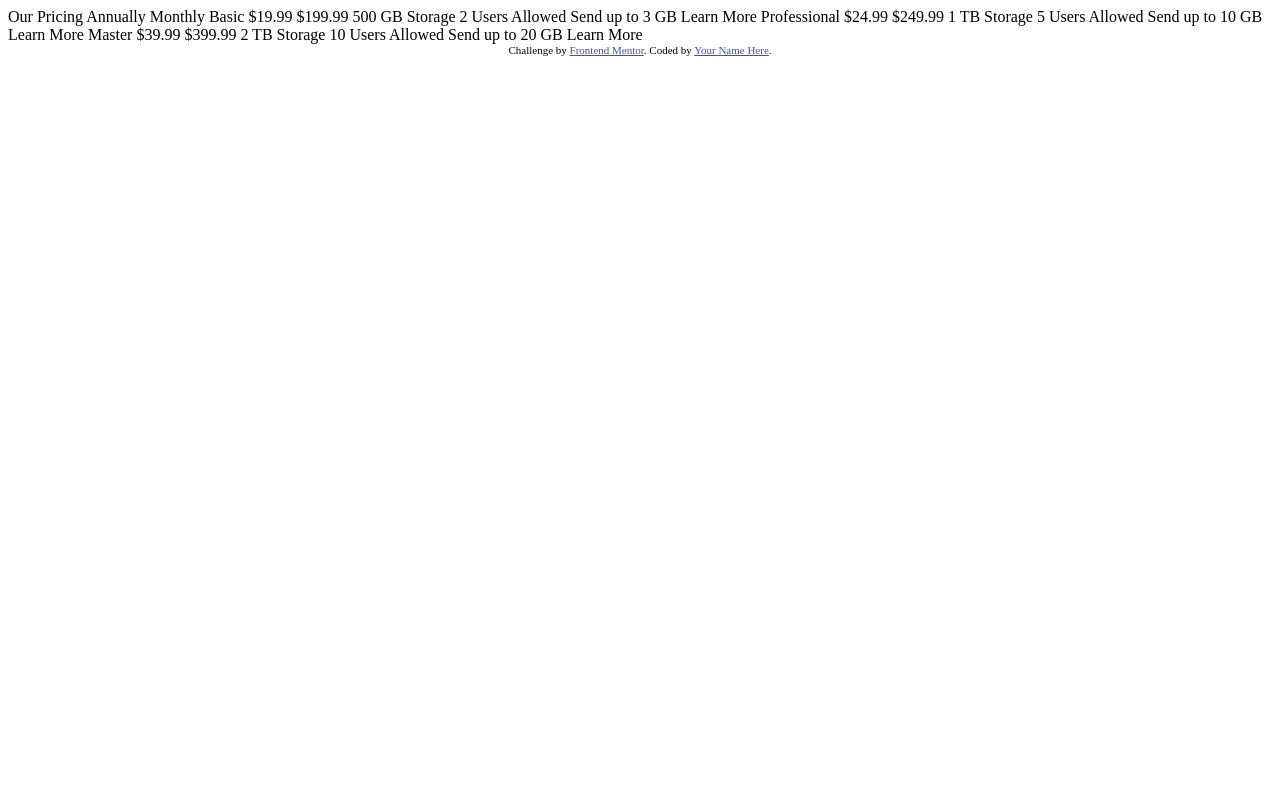
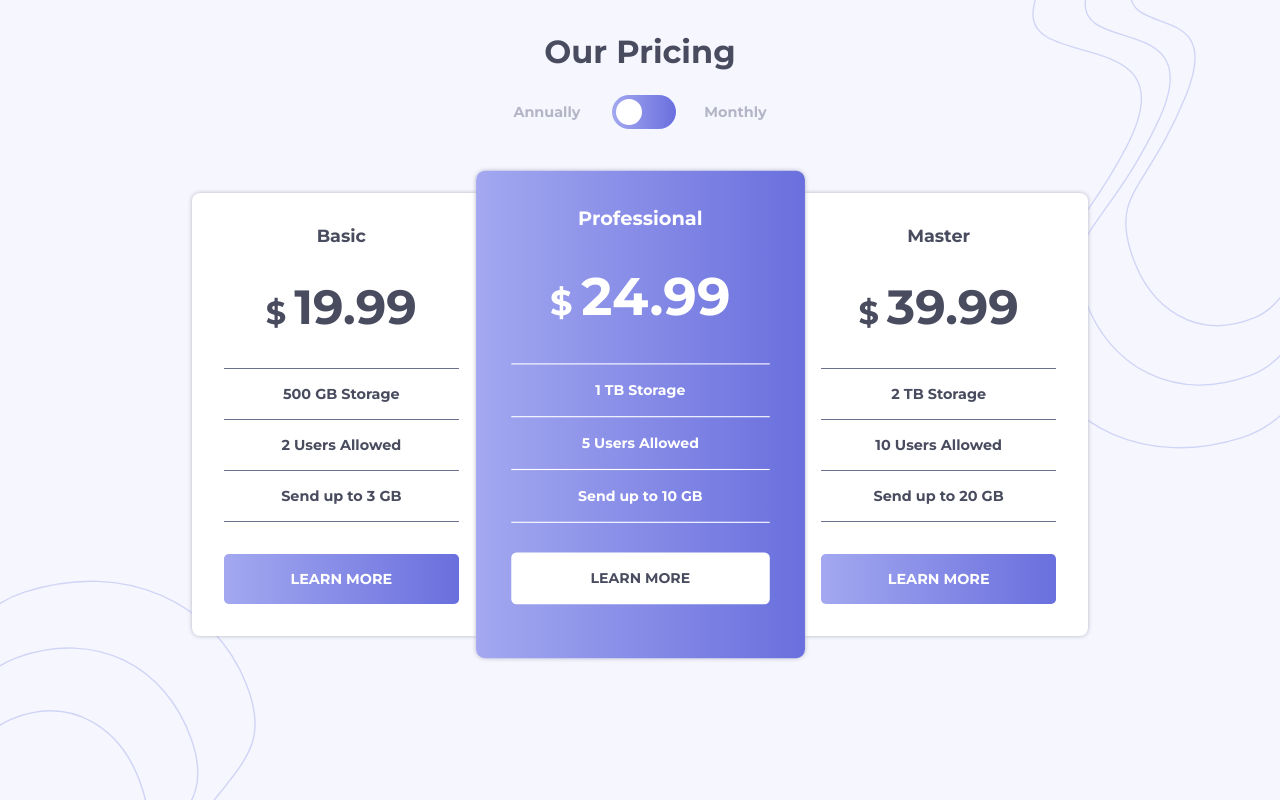
Before and after one commit to lifeoncode/pricing-component, a plain HTML site: page index.html in a window 1280 px wide. Drawn offline with Linux system fonts and the light colour scheme.

Commit message:
initial commit

```diff
--- a/index.html
+++ b/index.html
@@ -2,51 +2,75 @@
 <html lang="en">
 <head>
   <meta charset="UTF-8">
-  <meta name="viewport" content="width=device-width, initial-scale=1.0"> <!-- displays site properly based on user's device -->
-
+  <meta name="viewport" content="width=device-width, initial-scale=1.0">
   <link rel="icon" type="image/png" sizes="32x32" href="./images/favicon-32x32.png">
-
-  <title>Frontend Mentor | [Challenge Name Here]</title>
-
-  <!-- Feel free to remove these styles or customise in your own stylesheet 👍 -->
-  <style>
-    .attribution { font-size: 11px; text-align: center; }
-    .attribution a { color: hsl(228, 45%, 44%); }
-  </style>
+  <link rel="stylesheet" href="./style.css">
+  <title>Frontend Mentor | Pricing Component With Toggle</title>
 </head>
 <body>
 
-  Our Pricing
-  Annually
-  Monthly
+  <img src="./images/bg-top.svg" class="top_bg" alt="">
+  <img src="./images/bg-bottom.svg" class="bottom_bg" alt="">
 
-  Basic
-  &dollar;19.99
-  &dollar;199.99
-  500 GB Storage
-  2 Users Allowed
-  Send up to 3 GB
-  Learn More
+  <header>
+    <h1>Our Pricing</h1>
+    <div class="toggle_div">
+      <span>Annually</span>
 
-  Professional
-  &dollar;24.99
-  &dollar;249.99
-  1 TB Storage
-  5 Users Allowed
-  Send up to 10 GB
-  Learn More
+      <!-- Rounded switch -->
+      <label class="switch">
+        <input type="checkbox">
+        <span class="slider round"></span>
+      </label>
 
-  Master
-  &dollar;39.99
-  &dollar;399.99
-  2 TB Storage
-  10 Users Allowed
-  Send up to 20 GB
-  Learn More
+      <span>Monthly</span>
+    </div>
+  </header>
 
-  <div class="attribution">
-    Challenge by <a href="https://www.frontendmentor.io?ref=challenge" target="_blank">Frontend Mentor</a>.
-    Coded by <a href="#">Your Name Here</a>.
-  </div>
+
+
+  <main>
+
+    <div class="main_inner">
+
+      <div class="basic">
+        <p>Basic</p>
+        <h2><span>&dollar;</span>19.99</h2>
+        <ul>
+          <li class="first">500 GB Storage</li>
+          <li>2 Users Allowed</li>
+          <li>Send up to 3 GB</li>
+        </ul>
+        <a href="#">LEARN MORE</a>
+      </div>
+
+      <div class="pro">
+        <p>Professional</p>
+        <h2><span>&dollar;</span>24.99</h2>
+        <ul>
+          <li class="first">1 TB Storage</li>
+          <li>5 Users Allowed</li>
+          <li>Send up to 10 GB</li>
+        </ul>
+        <a href="#">LEARN MORE</a>
+      </div>
+
+      <div class="master">
+        <p>Master</p>
+        <h2><span>&dollar;</span>39.99</h2>
+        <ul>
+          <li class="first">2 TB Storage</li>
+          <li>10 Users Allowed</li>
+          <li>Send up to 20 GB</li>
+        </ul>
+        <a href="#">LEARN MORE</a>
+      </div>
+
+    </div>
+
+  </main>
+
+
+
 </body>
 </html>
--- a/style.css
+++ b/style.css
@@ -0,0 +1,319 @@
+@import url('https://fonts.googleapis.com/css2?family=Montserrat:wght@700&display=swap');
+
+
+*, *::after{
+    margin: 0;
+    padding: 0;
+    box-sizing: border-box;
+}
+
+
+
+:root{
+    /* --primary: linear-gradient(to right, hsl(236, 72%, 79%), hsl(237, 63%, 64%)); */
+    --light-gray-blue: hsl(240, 78%, 98%);
+    --dark-gray-blue: hsl(232, 13%, 33%);
+    --grayish-blue: hsl(234, 14%, 74%);
+    --gray-blue: hsl(233, 13%, 49%);
+}
+
+img{
+    width: 100%;
+    height: auto;
+    display: block;
+}
+
+
+
+body{
+    background-color: var(--light-gray-blue);
+    font-family: 'Montserrat', sans-serif;
+    height: 100vh;
+    overflow: hidden;
+    text-align: center;
+    position: relative;
+}
+
+.top_bg{
+    position: absolute;
+    top: 0;
+    right: 0;
+    width: 20%;
+    z-index: 1;
+}
+
+.bottom_bg{
+    position: absolute;
+    bottom: 0;
+    left: 0;
+    width: 20%;
+    z-index: 1;
+}
+
+
+header{
+    padding: 2rem 0 0 0;
+    position: relative;
+    z-index: 2;
+}
+
+header h1{
+    font-size: 2rem;
+    color: var(--dark-gray-blue);
+    margin-bottom: 1.5rem;
+}
+
+.toggle_div{
+    display: flex;
+    justify-content: center;
+    align-items: center;
+}
+
+.toggle_div span{
+    color: var(--grayish-blue);
+    padding: 0 2rem;
+    font-size: 0.9rem;
+}
+
+ul{
+    list-style: none;
+}
+
+li{
+    padding: 1rem 0;
+    border-bottom: 1px solid var(--gray-blue);
+    font-size: 0.9rem;
+}
+.pro li{
+    border-bottom: 1px solid #fff;
+}
+
+p{
+    font-size: 1.1rem;
+}
+
+.first{
+    border-top: 1px solid var(--gray-blue);
+}
+.pro .first{
+    border-top: 1px solid #fff;
+}
+
+
+a{
+    display: inline-block;
+    margin-top: 2rem;
+    text-decoration: none;
+    font-size: 0.9rem;
+    padding: 1rem;
+    width: 100%;
+    border-radius: 0.3rem;
+    transition: all 0.3s ease;
+}
+a:hover{
+    transform: scale(1.1);
+}
+
+.basic a,
+.master a{
+    background: linear-gradient(to right, hsl(236, 72%, 79%), hsl(237, 63%, 64%));
+    color: #fff;
+}
+
+.pro a{
+    background-color: #fff;
+    color: var(--dark-gray-blue);
+}
+
+
+
+/* The switch - the box around the slider */
+.switch {
+    position: relative;
+    display: inline-block;
+    width: 60px;
+    height: 34px;
+}
+
+/* Hide default HTML checkbox */
+.switch input {
+    opacity: 0;
+    width: 0;
+    height: 0;
+}
+
+/* The slider */
+.slider {
+    position: absolute;
+    cursor: pointer;
+    top: 0;
+    left: 0;
+    right: 0;
+    bottom: 0;
+    background: linear-gradient(to right, hsl(236, 72%, 79%), hsl(237, 63%, 64%));
+    -webkit-transition: .4s;
+    transition: .4s;
+}
+
+.slider:before {
+    position: absolute;
+    content: "";
+    height: 26px;
+    width: 26px;
+    left: 4px;
+    bottom: 4px;
+    background-color: #fff;
+    -webkit-transition: .4s;
+    transition: .4s;
+}
+
+input:checked + .slider {
+    background: linear-gradient(to right, hsl(236, 72%, 79%), hsl(237, 63%, 64%));
+}
+
+input:focus + .slider {
+    box-shadow: 0 0 1px #2196F3;
+}
+
+input:checked + .slider:before {
+    -webkit-transform: translateX(26px);
+    -ms-transform: translateX(26px);
+    transform: translateX(26px);
+}
+
+/* Rounded sliders */
+
+.slider.round {
+    border-radius: 34px;
+}
+
+.slider.round:before {
+    border-radius: 50%;
+}
+
+
+main{
+    padding: 4rem 0;
+    position: relative;
+    z-index: 2;
+}
+
+.main_inner{
+    width: 70%;
+    margin: auto;
+    display: grid;
+    grid-template-columns: repeat(3, 1fr);
+}
+
+.basic,
+.pro,
+.master{
+    padding: 2rem;
+    border-radius: 0.5rem;
+    box-shadow: 0 0 4px var(--grayish-blue);
+}
+
+.basic h2,
+.pro h2,
+.master h2{
+    font-size: 3rem;
+    margin: 2rem 0;
+}
+
+h2 span{
+    font-size: 2rem;
+    margin-right: 0.5rem;
+}
+
+.basic, .master{
+    background-color: #fff;
+    color: var(--dark-gray-blue);
+}
+
+.pro{
+    background: linear-gradient(to right, hsl(236, 72%, 79%), hsl(237, 63%, 64%));
+    color: #fff;
+    transform: scale(1.1);
+}
+
+.pro li{
+    font-size: 0.8rem;
+}
+.pro a{
+    margin-top: 1.7rem;
+    font-size: 0.8rem;
+}
+
+
+
+
+
+
+@media screen and (max-width: 768px){
+
+    body{
+        height: auto;
+        overflow: auto;
+    }
+    .top_bg{
+        width: 40%;
+    }
+    .bottom_bg{
+        width: 50%;
+    }
+    .main_inner{
+        width: 80%;
+        grid-template-columns: none;
+        grid-gap: 2rem 0;
+    }
+    .main_inner > div{
+        padding: 2rem 4rem;
+        box-shadow: 0 4px 6px;
+    }
+    .pro{
+        transform: none;
+    }
+    .pro li{
+        font-size: 0.9rem;
+    }
+    .pro a{
+        margin-top: 2rem;
+        font-size: 0.9rem;
+    }
+}
+
+
+
+
+
+
+
+@media screen and (max-width: 500px){
+
+    body{
+        height: auto;
+        overflow: auto;
+    }
+    header h1{
+        font-size: 1.5rem;
+        margin-bottom: 2rem;
+    }
+    .toggle_div span{
+        padding: 0 1rem;
+    }
+    .main_inner{
+        width: 90%;
+    }
+    .main_inner > div{
+        padding: 2rem;
+    }
+    .main_inner > div li{
+        font-size: 0.8rem;
+    }
+    .main_inner > div a{
+        font-size: 0.8rem !important;
+    }
+    .pro li{
+        font-size: 0.8rem;
+    }
+}
```
